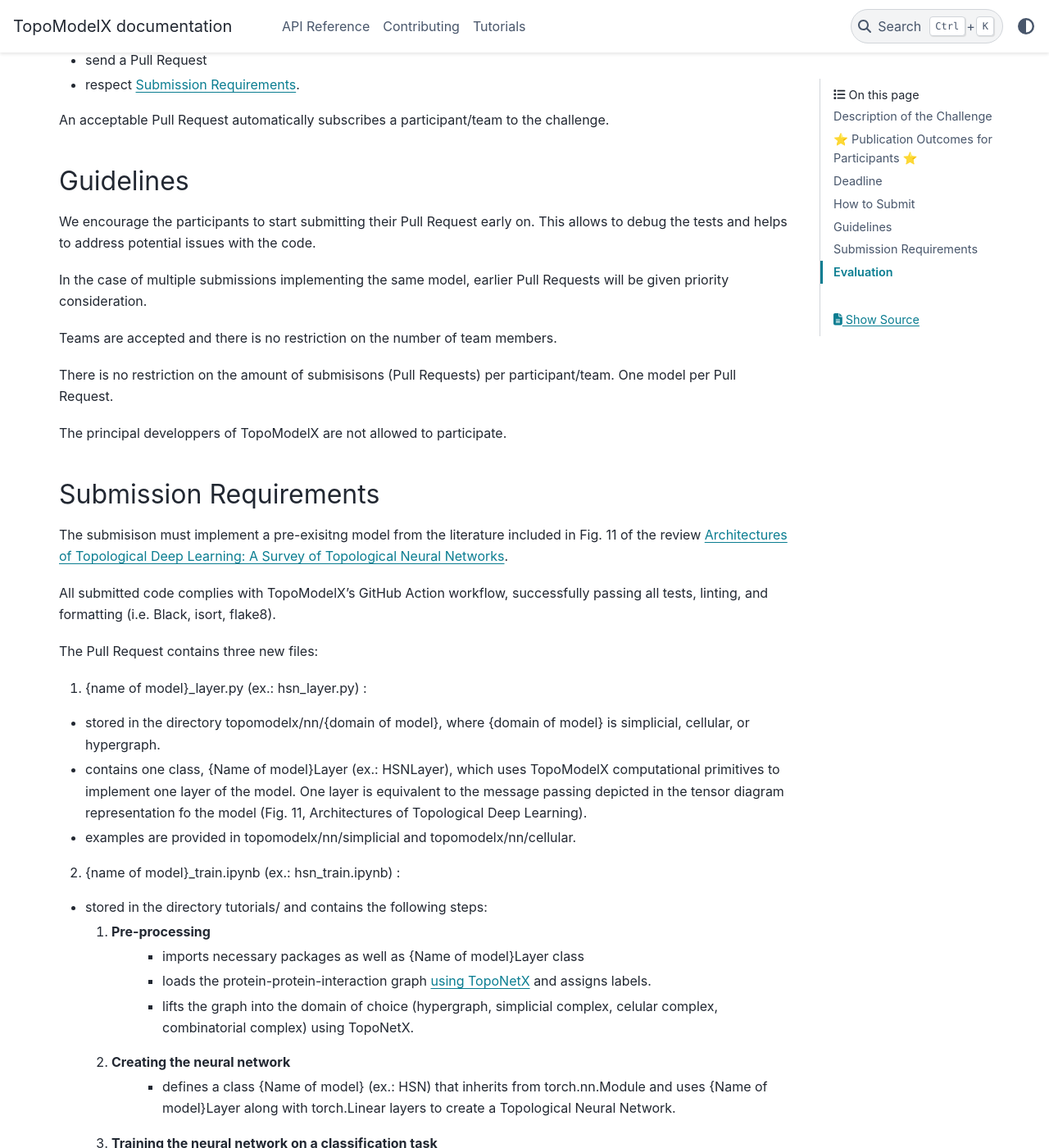
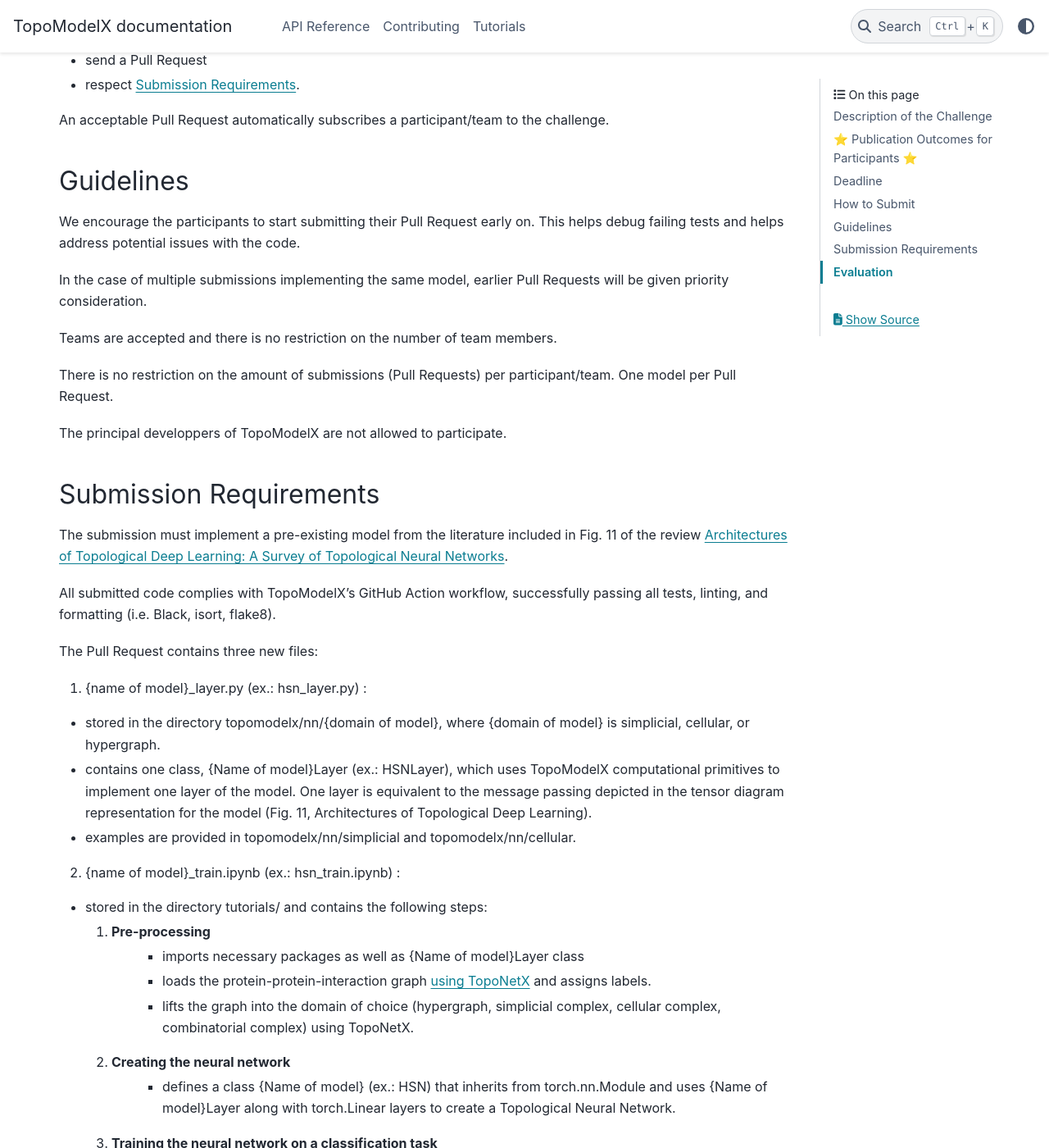
Before and after one commit to pyt-team/TopoModelX, a Sphinx documentation site: the page built from docs/challenge/index.rst, in a window 1280 px wide and 1400 px high, scrolled down 1277 px. Shown: the whole window at 82% size. Built offline with Sphinx 7.4.7 and the PyData theme 0.15.4, drawn with Linux system fonts in a browser that asks for light colours; some of the changed text lies outside the part shown.

Commit message:
Update index.rst

```diff
--- a/docs/challenge/index.rst
+++ b/docs/challenge/index.rst
@@ -20,7 +20,7 @@ Implementations are built using  `TopoModelX <https://github.com/pyt-team/TopoMo
 
 Participants with the top 8 best submissions will have the opportunity to co-author a software paper on TopoModelX submitted to the **Journal of Machine Learning Research**.
 
-🏆 The best submisisons in each topoglogical domain (hypergraph, simplcial, cellular, combinatorial) will recieve special recognition at the  `TAG in Machine Learning Workshop <https://www.tagds.com/events/conference-workshops/tag-ml23>`_ at ICML.
+🏆 The best submissions in each topological domain (hypergraph, simplicial, cellular, combinatorial) will receive special recognition at the  `TAG in Machine Learning Workshop <https://www.tagds.com/events/conference-workshops/tag-ml23>`_ at ICML.
 
 Deadline
 -------------
@@ -38,19 +38,19 @@ An acceptable Pull Request automatically subscribes a participant/team to the ch
 
 Guidelines
 -------------
-We encourage the participants to start submitting their Pull Request early on. This allows to debug the tests and helps to address potential issues with the code.
+We encourage the participants to start submitting their Pull Request early on. This helps debug failing tests and helps address potential issues with the code.
 
 In the case of multiple submissions implementing the same model, earlier Pull Requests will be given priority consideration.
 
 Teams are accepted and there is no restriction on the number of team members.
 
-There is no restriction on the amount of submisisons (Pull Requests) per participant/team. One model per Pull Request.
+There is no restriction on the amount of submissions (Pull Requests) per participant/team. One model per Pull Request.
 
 The principal developpers of TopoModelX are not allowed to participate.
 
 Submission Requirements
 -------------
-The submisison must implement a pre-exisitng model from the literature included in Fig. 11 of the review `Architectures of Topological Deep Learning: A Survey of Topological Neural Networks <https://arxiv.org/pdf/2304.10031.pdf>`_.
+The submission must implement a pre-existing model from the literature included in Fig. 11 of the review `Architectures of Topological Deep Learning: A Survey of Topological Neural Networks <https://arxiv.org/pdf/2304.10031.pdf>`_.
 
 All submitted code complies with TopoModelX's GitHub Action workflow, successfully passing all tests, linting, and formatting (i.e. Black, isort, flake8).
 
@@ -59,7 +59,7 @@ The Pull Request contains three new files:
 1. {name of model}_layer.py (ex.: hsn_layer.py) :
 
 - stored in the directory topomodelx/nn/{domain of model}, where {domain of model} is simplicial, cellular, or hypergraph.
-- contains one class, {Name of model}Layer (ex.: HSNLayer), which uses TopoModelX computational primitives to implement one layer of the model. One layer is equivalent to the message passing depicted in the tensor diagram representation fo the model (Fig. 11, Architectures of Topological Deep Learning).
+- contains one class, {Name of model}Layer (ex.: HSNLayer), which uses TopoModelX computational primitives to implement one layer of the model. One layer is equivalent to the message passing depicted in the tensor diagram representation for the model (Fig. 11, Architectures of Topological Deep Learning).
 - examples are provided in topomodelx/nn/simplicial and topomodelx/nn/cellular.
 
 2. {name of model}_train.ipynb (ex.: hsn_train.ipynb) :
@@ -69,7 +69,7 @@ The Pull Request contains three new files:
   1. Pre-processing
         - imports necessary packages as well as {Name of model}Layer class
         - loads the protein-protein-interaction graph `using TopoNetX <https://github.com/pyt-team/TopoNetX/blob/71e840ea5a475027ca9b4231563834547463cf19/toponetx/datasets/utils.py#LL9C6-L9C6>`_ and assigns labels.
-        - lifts the graph into the domain of choice (hypergraph, simplicial complex, celular complex, combinatorial complex) using TopoNetX.
+        - lifts the graph into the domain of choice (hypergraph, simplicial complex, cellular complex, combinatorial complex) using TopoNetX.
 
   2. Creating the neural network
         - defines a class {Name of model} (ex.: HSN) that inherits from torch.nn.Module and uses {Name of model}Layer along with torch.Linear layers to create a Topological Neural Network.
```
Also changed, not shown: other parts of docs/challenge/index.rst (+5 -5 lines).
